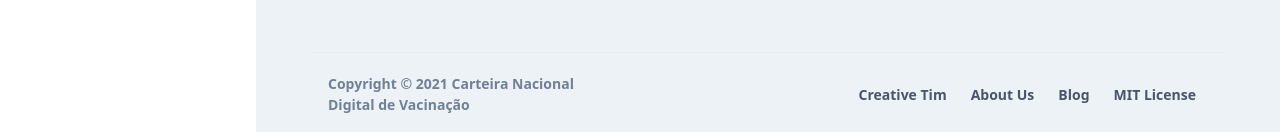
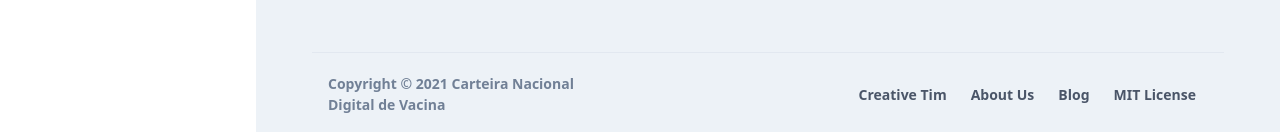
Before and after one commit to gpfgv/cndv-web-cidadao, a Next.js app: page /admin/tables in a window 1280 px wide. Shown: the part 1412-1544 px from the top of the page. Built offline with nearby package versions, Linux system fonts and the light colour scheme.

Commit message:
Update title

```diff
--- a/components/Footers/FooterAdmin.js
+++ b/components/Footers/FooterAdmin.js
@@ -14,7 +14,7 @@ export default function FooterAdmin() {
                   href="#"
                   className="text-gray-600 hover:text-gray-800 text-sm font-semibold py-1"
                 >
-                  Carteira Nacional Digital de Vacinação
+                  Carteira Nacional Digital de Vacina
                 </a>
               </div>
             </div>
--- a/pages/index.js
+++ b/pages/index.js
@@ -30,7 +30,7 @@ export default function Index() {
               <div className="w-full lg:w-6/12 px-4 ml-auto mr-auto text-center">
                 <div className="pr-12">
                   <h1 className="text-white font-semibold text-5xl">
-                    Carteira Nacional Digital de Vacinação
+                    Carteira Nacional Digital de Vacina
                   </h1>
                   <p className="mt-4 text-lg text-gray-200">
                     Saiba onde, quando e como vacinar de maneira prática e fácil!
--- a/pages/profile.js
+++ b/pages/profile.js
@@ -1,6 +1,5 @@
 import React from "react";
 import { gql, useMutation } from '@apollo/client';
-import Router from 'next/router';
 import TabsRender from "../components/Tabs/CidadaoCarteiraTabs";
 
 import Navbar from "components/Navbars/AuthNavbar.js";
@@ -91,7 +90,6 @@ export default function Profile() {
                     Barueri, SP
                   </div>
 
-
                 </div>
                 <div className="mt-10 py-10 border-t border-gray-300 text-center">
                   <div className="flex flex-wrap justify-center">
```
